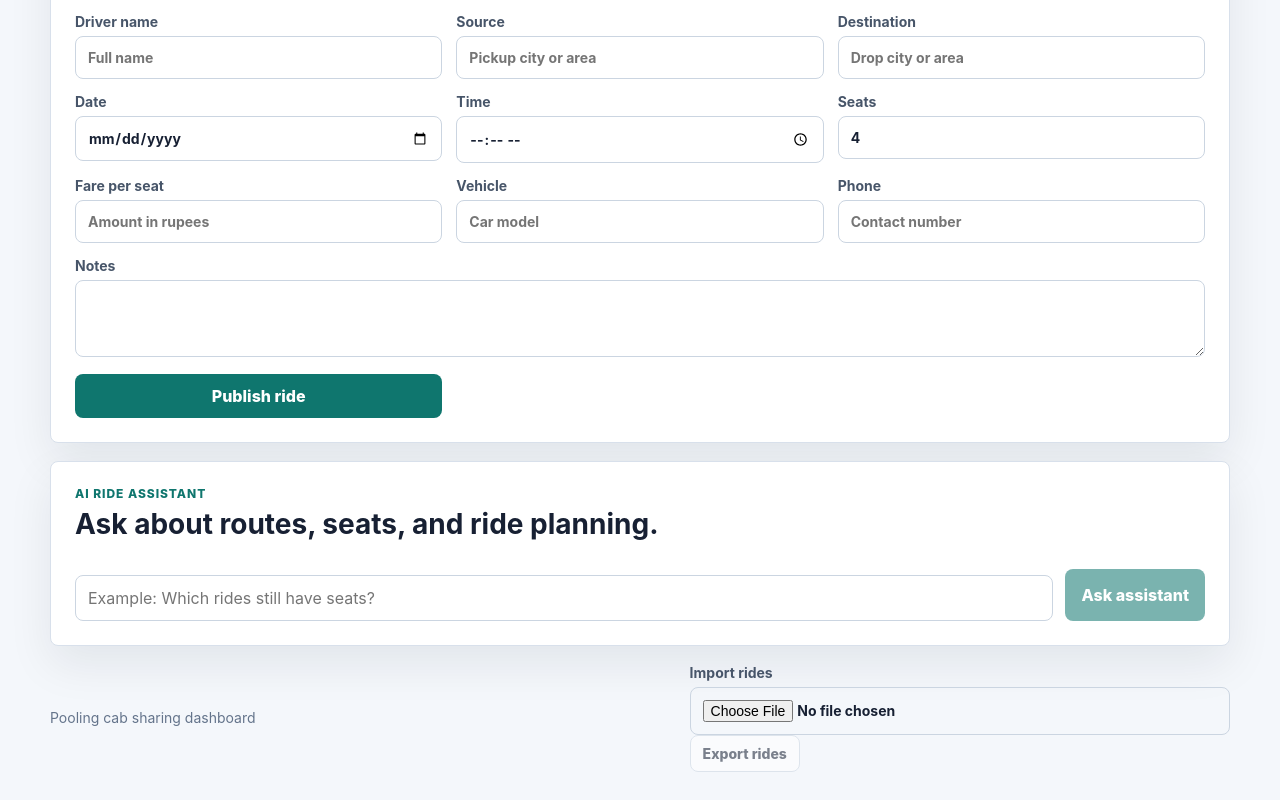
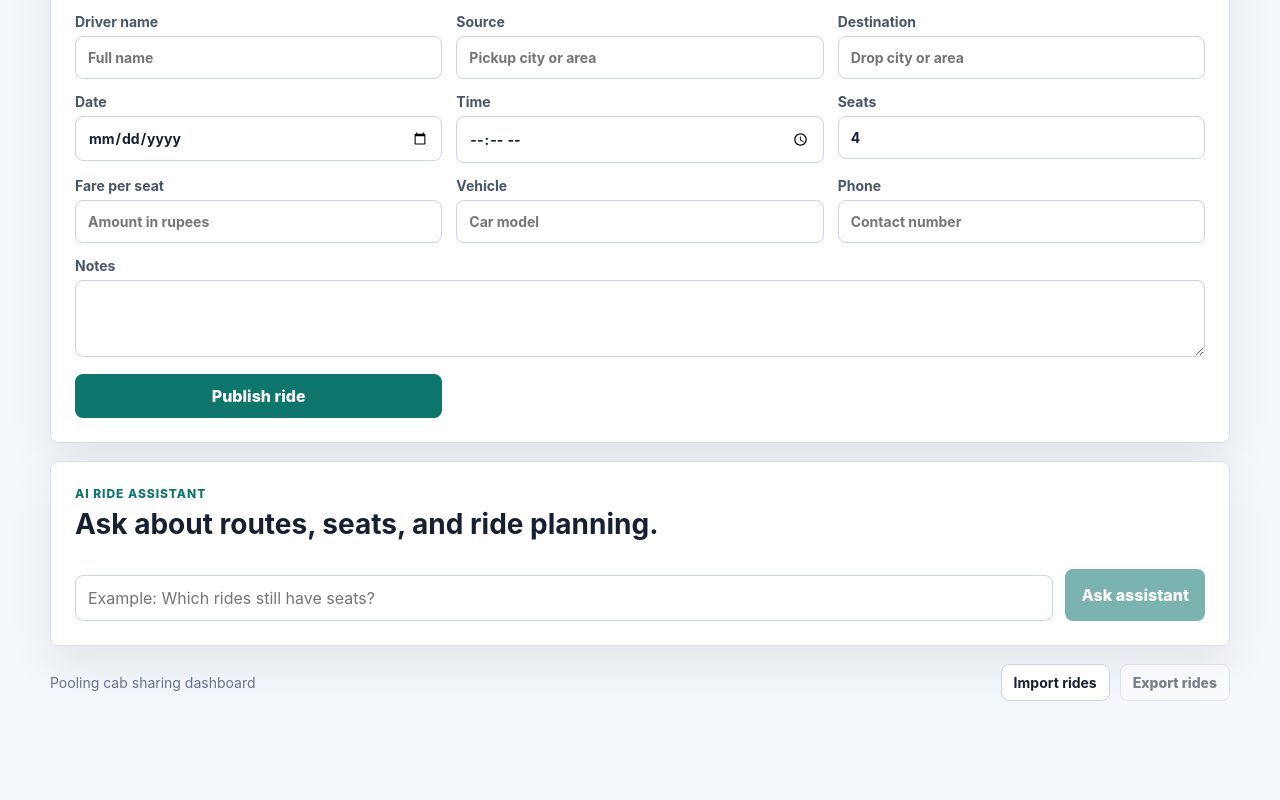
Before and after one commit to Karthisgowda/pooling, a React (Create React App) app: page / in a window 1280 px wide. Shown: the part 941-1741 px from the top of the page. After the commit the page ends 1670 px from the top, so only its background shows below. Built offline with nearby package versions, Linux system fonts and the light colour scheme.

Commit message:
Style ride import controls

```diff
--- a/src/App.css
+++ b/src/App.css
@@ -352,6 +352,24 @@ dd a {
   padding: 9px 12px;
 }
 
+.footer-actions {
+  display: flex;
+  gap: 10px;
+}
+
+.import-button {
+  border: 1px solid #cbd5e1;
+  border-radius: 8px;
+  padding: 9px 12px;
+  background: white;
+  color: #172033;
+  cursor: pointer;
+}
+
+.import-button input {
+  display: none;
+}
+
 .ride-form {
   display: grid;
   grid-template-columns: repeat(3, minmax(0, 1fr));
```
